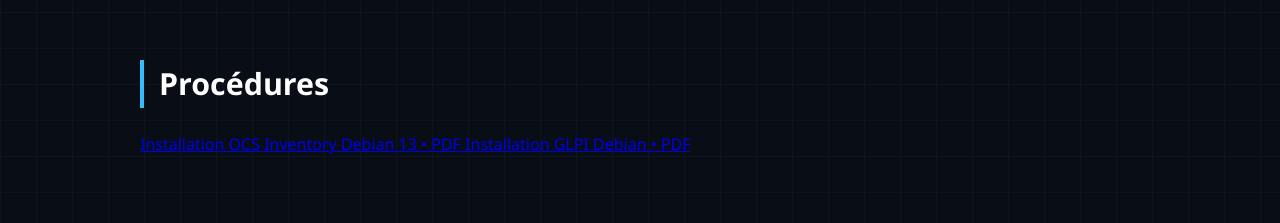
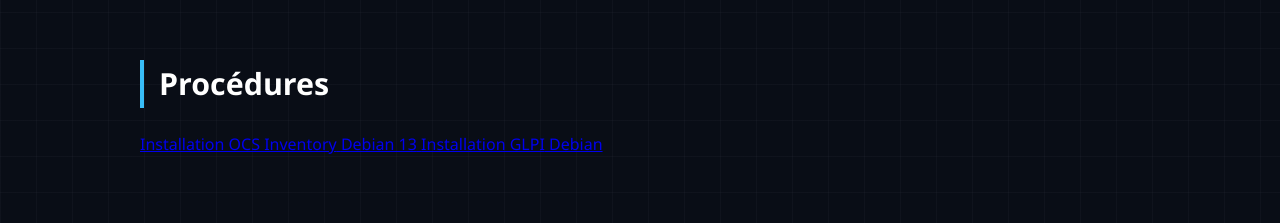
Before and after one commit to naelounes75-ops/e-portfolio, a plain HTML site: page index.html in a window 1280 px wide. Shown: the part 3660-3883 px from the top of the page. Drawn offline with Linux system fonts and the light colour scheme.

Commit message:
Update index.html

```diff
--- a/index.html
+++ b/index.html
@@ -206,18 +206,18 @@
         </div>
     </section>
 
-    <!-- Section Procédures -->
+ <!-- Section Procédures -->
     <section id="procedures" class="section">
         <h2>Procédures</h2>
         <div class="proc-list">
-            <a href="OCSS.pdf" target="_blank" rel="noopener noreferrer" class="proc-row">
+            <a href="procedures/OCS.pdf" target="_blank" rel="noopener noreferrer" class="proc-row">
                 <span class="proc-title">Installation OCS Inventory</span>
-                <span class="proc-meta">Debian 13 • PDF</span>
+                <span class="proc-meta">Debian 13</span>
             </a>
 
-            <a href="GLPII.pdf" target="_blank" rel="noopener noreferrer" class="proc-row">
+            <a href="procedures/GLPI.pdf" target="_blank" rel="noopener noreferrer" class="proc-row">
                 <span class="proc-title">Installation GLPI</span>
-                <span class="proc-meta">Debian • PDF</span>
+                <span class="proc-meta">Debian</span>
             </a>
         </div>
     </section>
```
